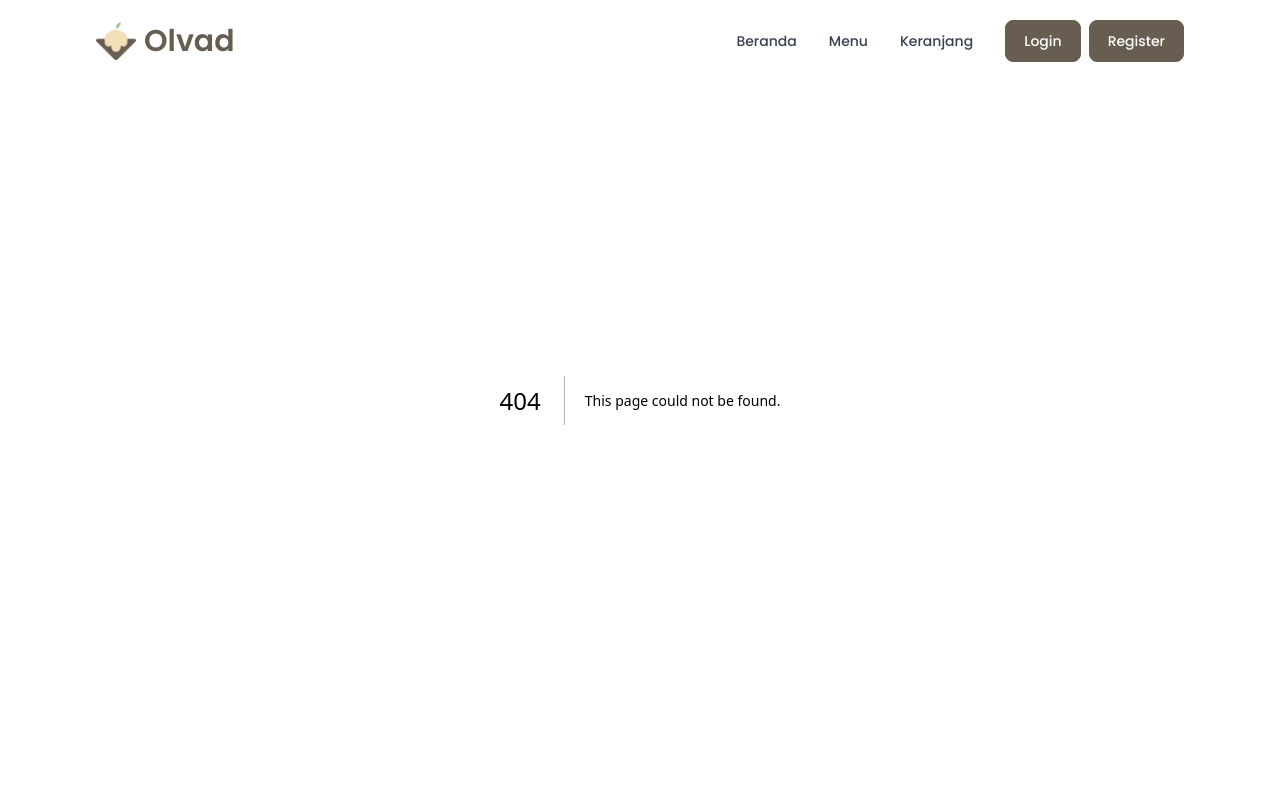
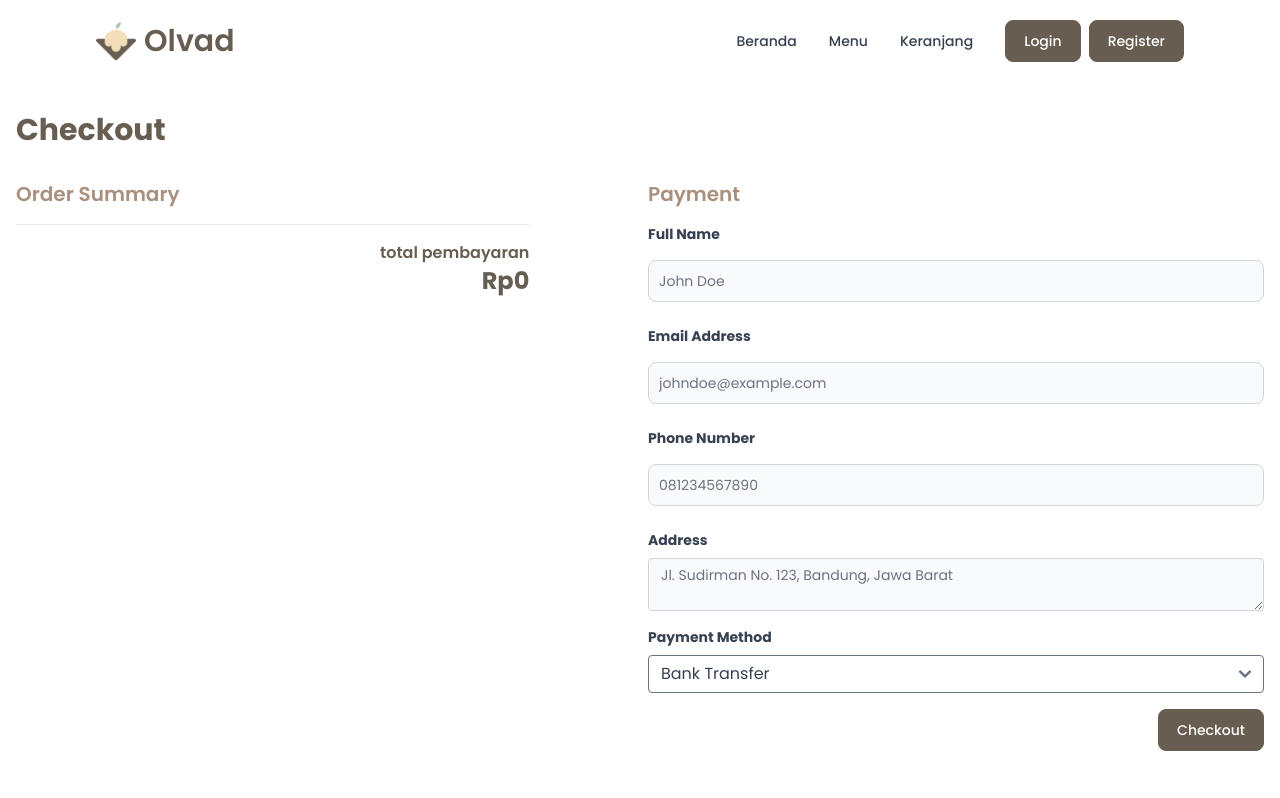
Before and after one commit to ryokf/olvad-refactor, a Next.js app: page /cart in a window 1280 px wide. Before the commit this address had no page. Shown: the top 798 px of the page. Built offline with nearby package versions, Linux system fonts and the light colour scheme; a web font is replaced by a local one.

Commit message:
Add CartPage component with cart functionality and checkout form; update Card component to handle cart operations

```diff
--- a/next.config.ts
+++ b/next.config.ts
@@ -3,7 +3,7 @@ import type { NextConfig } from "next";
 const nextConfig: NextConfig = {
   /* config options here */
   images: {
-    domains: ["flowbite.com", "lh3.googleusercontent.com"],
+    domains: ["flowbite.com", "lh3.googleusercontent.com", "fkrfxnwlarpexykfgjte.supabase.co"],
   },
 };
 
--- /dev/null
+++ b/src/app/cart/page.tsx
@@ -0,0 +1,128 @@
+"use client"
+
+import buttonTheme from '@/themes/button';
+import { Button, Label, Textarea, TextInput } from 'flowbite-react';
+import Image from 'next/image'
+import React from 'react'
+
+const CartPage = () => {
+    interface CartItem {
+        id: number;
+        photo: string;
+        name: string;
+        category: string;
+        price: number;
+        quantity: number;
+    }
+
+    const cart: CartItem[] = JSON.parse(localStorage.getItem('cart') ?? '[]');
+    const totalPrice: number = cart.reduce((total: number, item: CartItem) => total + item.price * item.quantity, 0);
+
+    console.log(cart);
+
+    return (
+        <div className="min-h-screen">
+            <div className="container mx-auto p-4">
+                <h1 className="text-3xl font-bold mt-24 mb-8 text-primary">Checkout</h1>
+                <div className="grid grid-cols-1 md:grid-cols-2 gap-4 mb-20">
+                    <div className=''>
+                        <h2 className="text-xl font-semibold mb-4 text-secondary">Order Summary</h2>
+                        <ul className="w-10/12">
+                            {
+                                cart.map((item: { id: number; photo: string; name: string; category: string; price: number; quantity: number; }) => (
+                                    <li key={item.id} className="flex justify-between items-center mb-4">
+                                        <div className="flex items-center">
+                                            <Image src={item.photo} alt={item.name} width={100} height={100} className="w-16 h-16 object-cover mr-4 rounded-full" />
+                                            <div>
+                                                <p className="font-semibold">{item.name}</p>
+                                                <p className="text-sm text-gray-600">Qty : {item.quantity}</p>
+                                            </div>
+                                        </div>
+                                        <p className="font-semibold">Rp{item.price * item.quantity}</p>
+                                    </li>
+                                ))
+                            }
+                        </ul>
+                        <hr className='my-4 w-10/12' />
+                        <div className="flex flex-col items-end w-10/12">
+                            <p className='font-semibold text-primary'>total pembayaran</p>
+                            <p className='font-bold text-2xl text-primary'>Rp{Intl.NumberFormat('id-ID').format(totalPrice)}</p>
+                        </div>
+                    </div>
+                    <div>
+                        <h2 className="text-xl font-semibold mb-4 text-secondary">Payment</h2>
+                        <form>
+                            <div className="mb-4">
+                                <Label className="block text-gray-700 text-sm font-bold mb-2" htmlFor="name">
+                                    Full Name
+                                </Label>
+                                <TextInput
+                                    className=" rounded w-full py-2 text-gray-700 leading-tight focus:outline-none focus:shadow-outline"
+                                    id="name"
+                                    type="text"
+                                    placeholder="John Doe"
+                                />
+                            </div>
+                            <div className="mb-4">
+                                <Label className="block text-gray-700 text-sm font-bold mb-2" htmlFor="email">
+                                    Email Address
+                                </Label>
+                                <TextInput
+                                    className=" rounded w-full py-2 text-gray-700 leading-tight focus:outline-none focus:shadow-outline"
+                                    id="email"
+                                    type="email"
+                                    placeholder="johndoe@example.com"
+                                />
+                            </div>
+                            <div className="mb-4">
+                                <Label className="block text-gray-700 text-sm font-bold mb-2" htmlFor="phone">
+                                    Phone Number
+                                </Label>
+                                <TextInput
+                                    className=" rounded w-full py-2 text-gray-700 leading-tight focus:outline-none focus:shadow-outline"
+                                    id="phone"
+                                    type="text"
+                                    placeholder="081234567890"
+                                />
+                            </div>
+                            <div className="mb-4">
+                                <Label className="block text-gray-700 text-sm font-bold mb-2" htmlFor="address">
+                                    Address
+                                </Label>
+                                <Textarea
+                                    className=" rounded w-full py-2 text-gray-700 leading-tight focus:outline-none focus:shadow-outline"
+                                    id="address"
+                                    placeholder="Jl. Sudirman No. 123, Bandung, Jawa Barat"
+                                />
+                            </div>
+                            <div className="mb-4">
+                                <Label className="block text-gray-700 text-sm font-bold mb-2" htmlFor="payment">
+                                    Payment Method
+                                </Label>
+                                <select
+                                    className=" rounded w-full py-2 text-gray-700 leading-tight focus:outline-none focus:shadow-outline"
+                                    id="payment"
+                                >
+                                    <option>Bank Transfer</option>
+                                    <option>Credit Card</option>
+                                    <option>Paid on Delivery</option>
+                                </select>
+                            </div>
+                            <div className="flex justify-end">
+                                <Button
+                                    theme={buttonTheme}
+                                    color='primary'
+                                    type="submit"
+                                >
+                                    Checkout
+                                </Button>
+                            </div>
+                        </form>
+                    </div>
+                </div>
+            </div>
+        </div>
+    )
+}
+
+export default CartPage
--- a/src/app/menu/page.tsx
+++ b/src/app/menu/page.tsx
@@ -49,8 +49,6 @@ const MenuPage = () => {
         }
     };
 
-    console.log(products);
-
     return (
         <div className='min-h-screen'>
             <div className="h-96">
--- a/src/components/Card.tsx
+++ b/src/components/Card.tsx
@@ -3,6 +3,7 @@
 
 import cardTheme from "@/themes/card";
 import { Badge, Card } from "flowbite-react";
+import { useEffect } from "react";
 
 interface Product {
     id: number;
@@ -13,7 +14,31 @@ interface Product {
     photo: string;
 }
 
-const CardComponent = ({id, name = "", price = 0, description = "", photo = "https://flowbite.com/docs/images/products/apple-watch.png", category = "category"} : Product) => {
+const CardComponent = ({ id, name = "", price = 0, description = "", photo = "https://flowbite.com/docs/images/products/apple-watch.png", category = "category" }: Product) => {
+
+    const addCart = () => {
+        const product = { id, name, category, price, description, photo, quantity: 1 };
+        const cart = JSON.parse(localStorage.getItem('cart') || '[]');
+        interface CartItem extends Product {
+            quantity: number;
+        }
+
+        const existingProductIndex = cart.findIndex((item: CartItem) => item.id === id);
+
+        if (existingProductIndex !== -1) {
+            cart[existingProductIndex].quantity += 1;
+        } else {
+            cart.push(product);
+        }
+
+        localStorage.setItem('cart', JSON.stringify(cart));
+    }
+
+    useEffect(() => {
+        const cart = JSON.parse(localStorage.getItem('cart') || '[]');
+        console.log(cart);
+    }, [])
+
     return (
         <Card
             theme={cardTheme}
@@ -34,7 +59,7 @@ const CardComponent = ({id, name = "", price = 0, description = "", photo = "htt
                 <span className="text-2xl lg:text-xl font-bold text-tertiary dark:text-white">Rp{Intl.NumberFormat('id-ID').format(price)}</span>
                 <button
                     type="button"
-                    onClick={() => {console.log(id)}}
+                    onClick={() => { addCart() }}
                     className="rounded-lg hover:bg-tertiary px-5 lg:px-3 py-2.5 lg:py-2 text-center text-sm font-medium text-white bg-primary focus:outline-none focus:ring-4 focus:ring-cyan-300 dark:bg-cyan-600 dark:hover:bg-cyan-700 dark:focus:ring-cyan-800"
                 >
                     Add to cart
```
